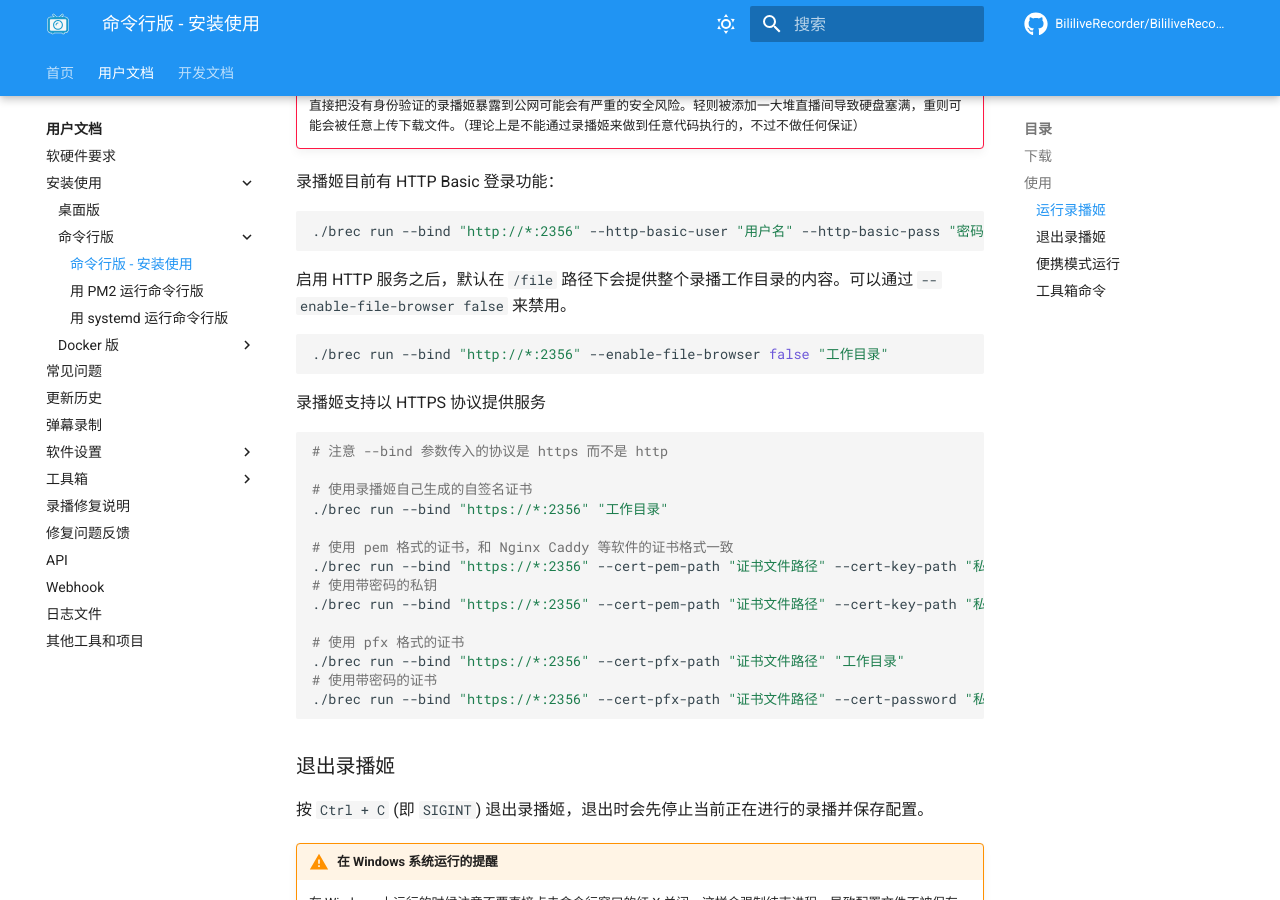
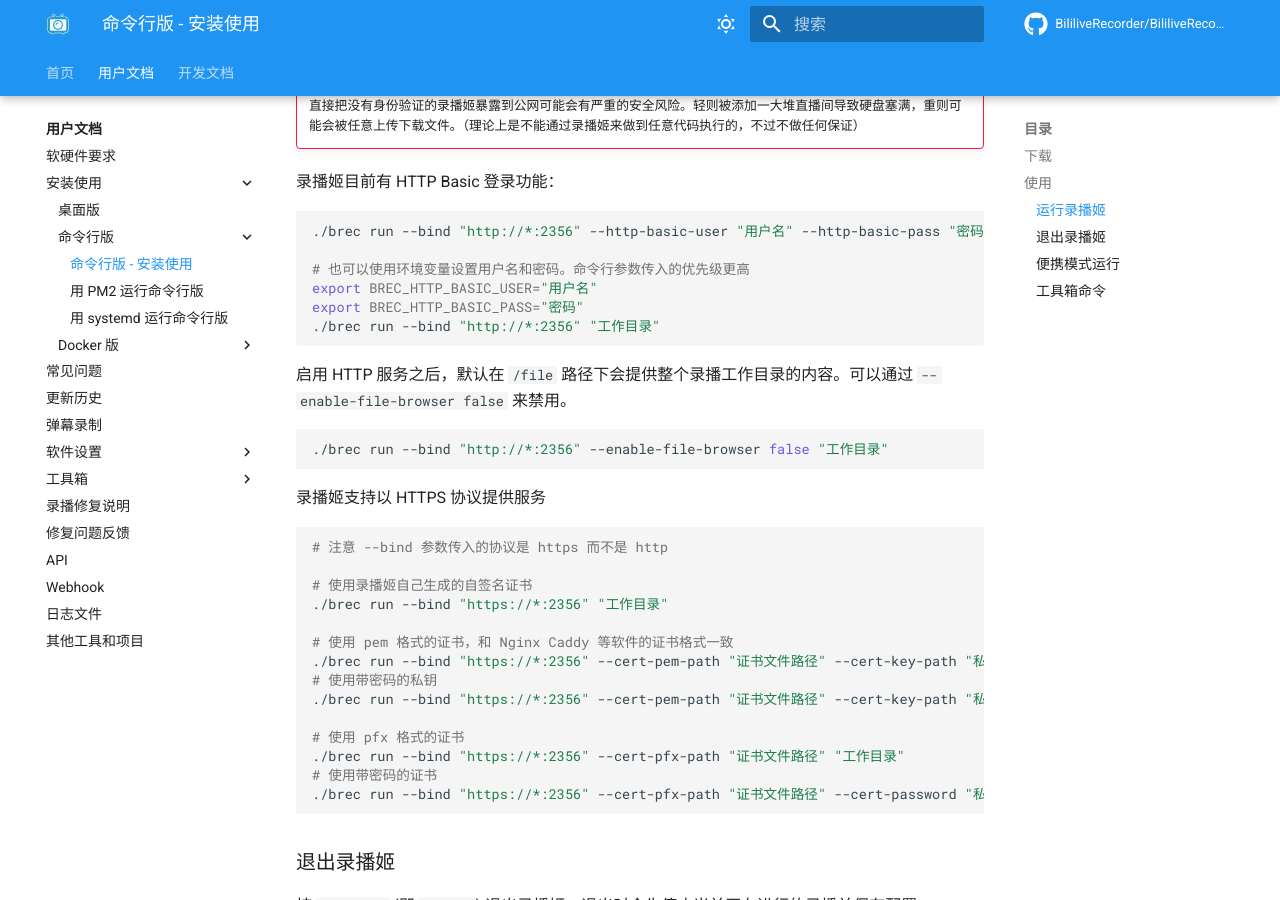
Before and after one commit to BililiveRecorder/website, an MkDocs documentation site: the page built from docs/user/install/cli.md, in a window 1280 px wide and 900 px high, scrolled down 2080 px. Built offline with MkDocs 1.6.1 and Material for MkDocs 9.7.7, drawn with Linux system fonts in a browser that asks for light colours; comment, search, counter and statistics services are not loaded.

Commit message:
add docs for new http auth env vars

````diff
--- a/docs/user/install/cli.md
+++ b/docs/user/install/cli.md
@@ -93,6 +93,11 @@ mv BililiveRecorder.Cli brec
 
 ```sh
 ./brec run --bind "http://*:2356" --http-basic-user "用户名" --http-basic-pass "密码" "工作目录"
+
+# 也可以使用环境变量设置用户名和密码。命令行参数传入的优先级更高
+export BREC_HTTP_BASIC_USER="用户名"
+export BREC_HTTP_BASIC_PASS="密码"
+./brec run --bind "http://*:2356" "工作目录"
 ```
 
 启用 HTTP 服务之后，默认在 `/file` 路径下会提供整个录播工作目录的内容。可以通过 `--enable-file-browser false` 来禁用。
````
Also changed, not shown: docs/user/install/cli-pm2.md (+2 -0 lines), docs/user/install/cli-systemd.md (+2 -0 lines), docs/user/install/docker-portainer.md (+2 -0 lines), docs/user/install/docker-synology.md (+2 -0 lines), docs/user/install/docker.md (+6 -0 lines).
